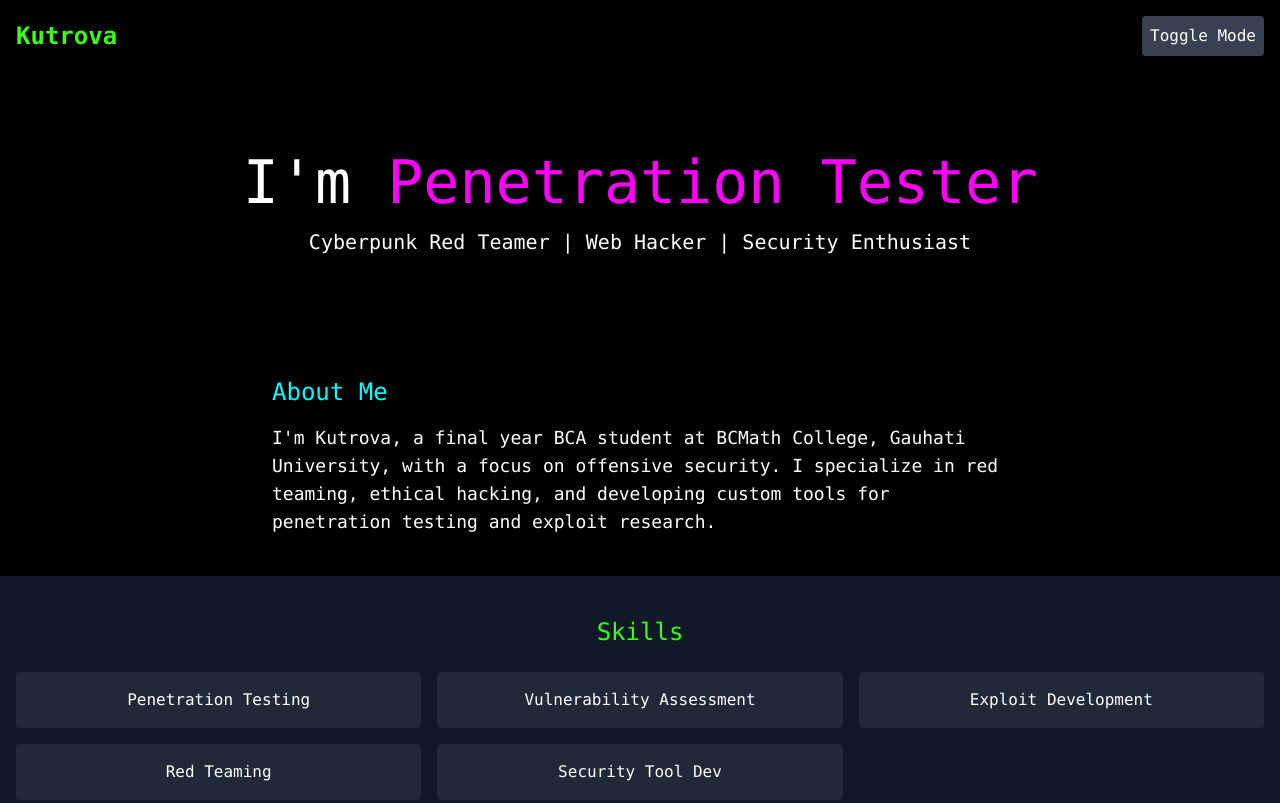
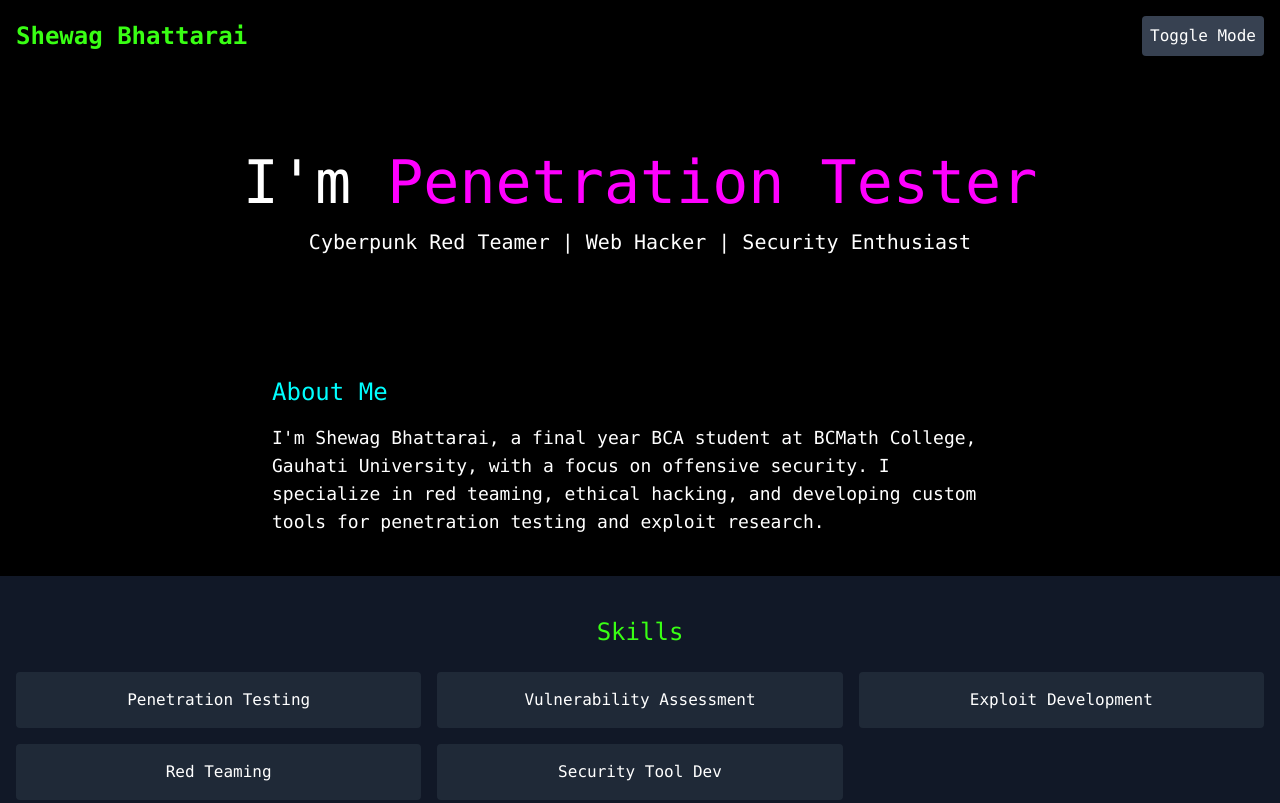
Before and after one commit to Aryan-SOC/my-portfolio, a plain HTML site: page index.html in a window 1280 px wide. Shown: the top 803 px of the page. Drawn offline with nearby package versions, Linux system fonts and the light colour scheme.

Commit message:
Update index.html

```diff
--- a/index.html
+++ b/index.html
@@ -3,7 +3,7 @@
   <head>
     <meta charset="UTF-8" />
     <meta name="viewport" content="width=device-width, initial-scale=1.0" />
-    <title>Kutrova | Offensive Security</title>
+    <title>Shewag Bhattarai | Offensive Security</title>
     <script defer src="https://unpkg.com/alpinejs"></script>
     <link href="https://cdn.jsdelivr.net/npm/tailwindcss@2.2.19/dist/tailwind.min.css" rel="stylesheet">
     <style>
@@ -21,7 +21,7 @@
   <body class="bg-black text-white font-mono" x-data="{ dark: true }" :class="dark ? 'bg-black text-white' : 'bg-gray-100 text-gray-900'">
     <!-- Header -->
     <header class="flex justify-between items-center p-4 shadow-md">
-      <h1 class="text-2xl font-bold text-neon-green">Kutrova</h1>
+      <h1 class="text-2xl font-bold text-neon-green">Shewag Bhattarai</h1>
       <button @click="dark = !dark" class="bg-gray-700 p-2 rounded">Toggle Mode</button>
     </header>
 
@@ -35,7 +35,7 @@
     <section class="max-w-3xl mx-auto px-4 py-10">
       <h3 class="text-2xl text-neon-blue mb-4">About Me</h3>
       <p class="text-lg">
-        I'm Kutrova, a final year BCA student at BCMath College, Gauhati University, with a focus on offensive security.
+        I'm Shewag Bhattarai, a final year BCA student at BCMath College, Gauhati University, with a focus on offensive security.
         I specialize in red teaming, ethical hacking, and developing custom tools for penetration testing and exploit research.
       </p>
     </section>
```
